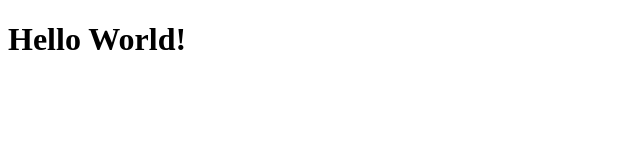
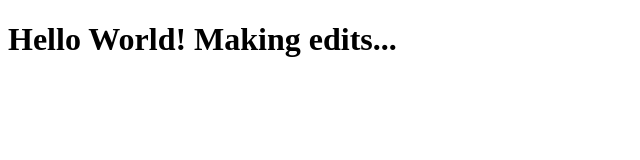
Before and after one commit to TheOctopusNSW/theoctopusnsw.github.io, a plain HTML site: page index.html in a window 1280 px wide. Shown: the whole page, without its empty margins (0-640 px from the left). Drawn offline with Linux system fonts and the light colour scheme.

Commit message:
Updates 01.09.17

```diff
--- a/index.html
+++ b/index.html
@@ -6,7 +6,7 @@
 </head>
 <body>
 
-<h1>Hello World!</h1>
+<h1>Hello World! Making edits...</h1>
 
 </body>
 </html>
```
